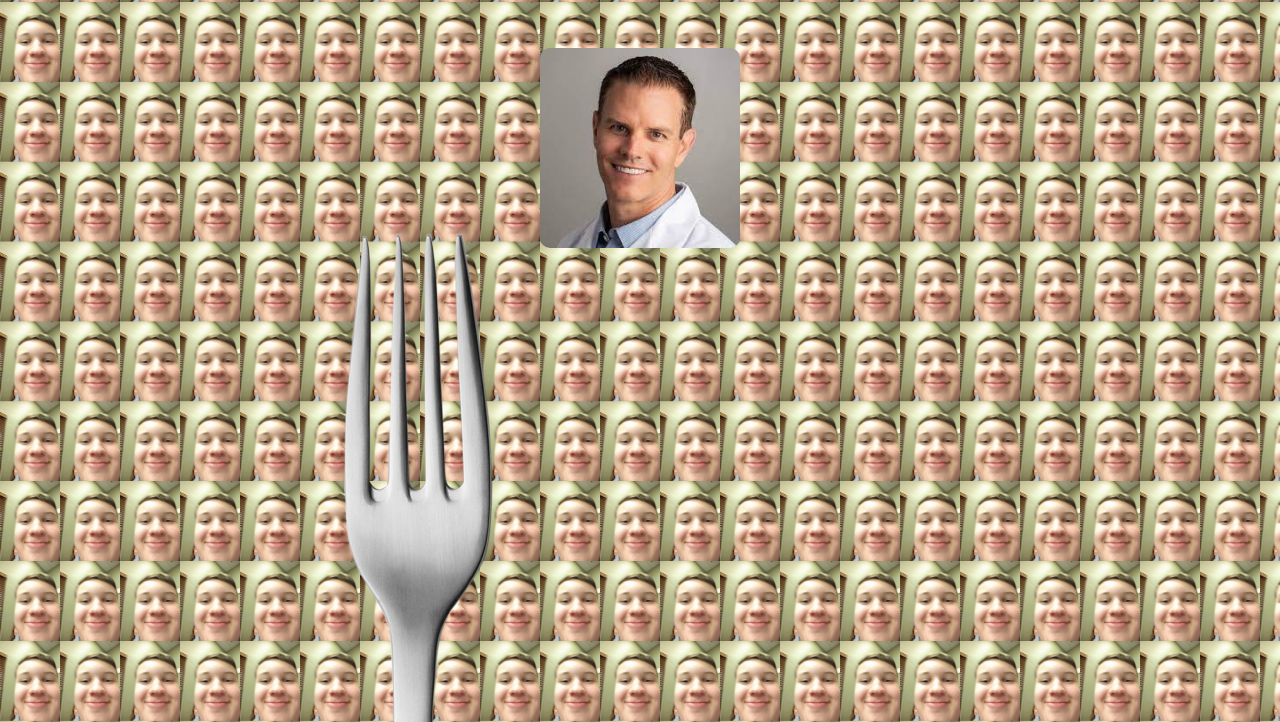
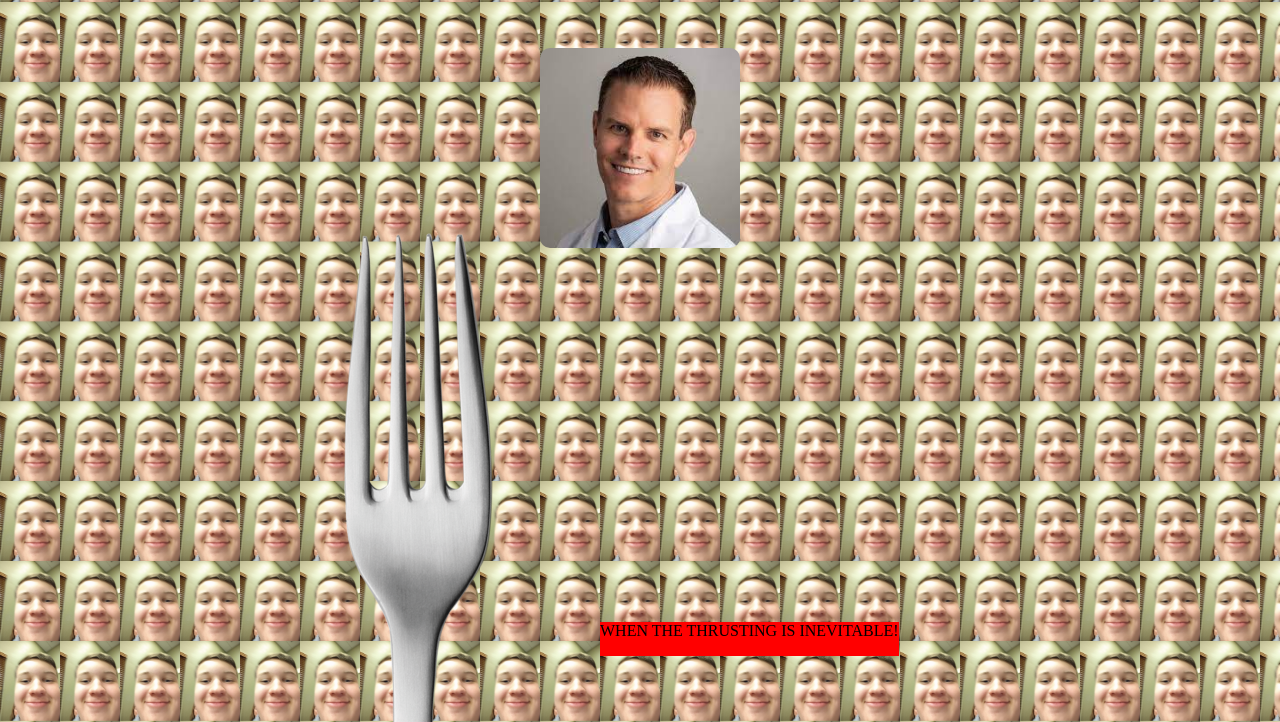
Before and after one commit to Lord-Bazinga/smadude, a plain HTML site: page index.html in a window 1280 px wide. Shown: the part 78-800 px from the top of the page. Drawn offline with Linux system fonts and the light colour scheme.

Commit message:
added funny stuff OK JESUS

```diff
--- a/index.html
+++ b/index.html
@@ -9,13 +9,17 @@
     </head>
 
     <body>
-
+        <audio autoplay loop>
+            <source src="audio/Metallic Hiss Drone.mp3" type="audio/mp3">
+        </audio>
         <header>
             <section class="title">
                  <p class="jtext"> Sooner or later we all start thrusting.</p>
             </section>
         </header>
-        <img class="bouble" src = "images/awesome.jpg" />
+        <img class="bouble" src = "images/awesome.jpg">
         <img class="fork" src = "images/fork.png">
+        <a class="poem" href="archive.html">WHEN THE THRUSTING IS INEVITABLE!</p>
+
     </body>
 </html>
--- a/style.css
+++ b/style.css
@@ -10,7 +10,10 @@ html, body{
     background-size: 60px;
 }
 
-
+a {
+    text-decoration: none;
+    color: black;
+}
 
 img.bouble {
         width: 200px;
@@ -21,6 +24,7 @@ img.bouble {
         margin-top: 50px;
 
    }
+
 
 img.fork {
     display: block;
@@ -38,7 +42,17 @@ p.jtext {
      margin: 0;
      font-family: coolbeans;
      }
-
+a.poem {
+   display: inline-block;
+    position: relative;
+    background-color: red;
+    position:absolute;
+    top: 700px;
+    left: 600px;
+}
+a.poem:hover{
+    background-color: blue;
+}
 header{
     background-image: url(images/meat.jpg);
     margin: 0;
```
Also changed, not shown: archive.html (added, +20 -0 lines), images/IMG_3934.jpg (added), images/IMG_5464.jpg (added), 1 other file.
